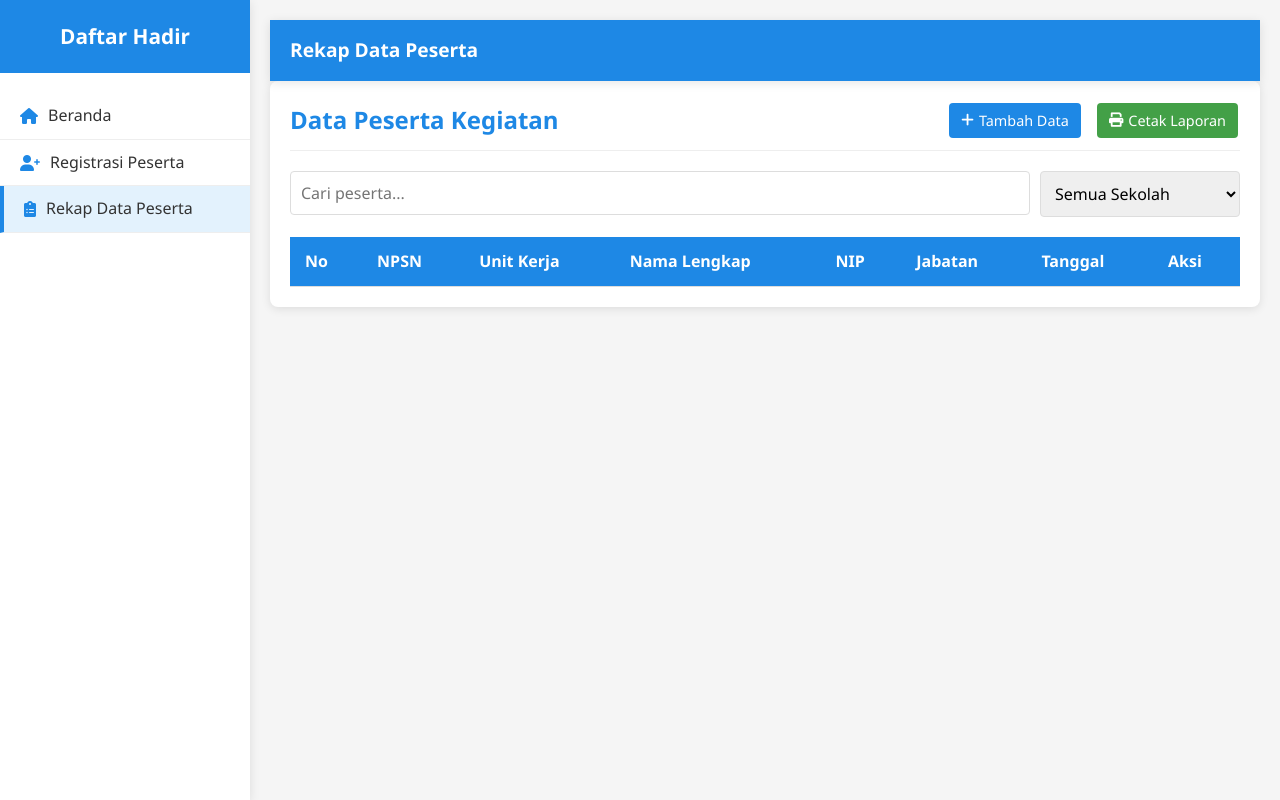
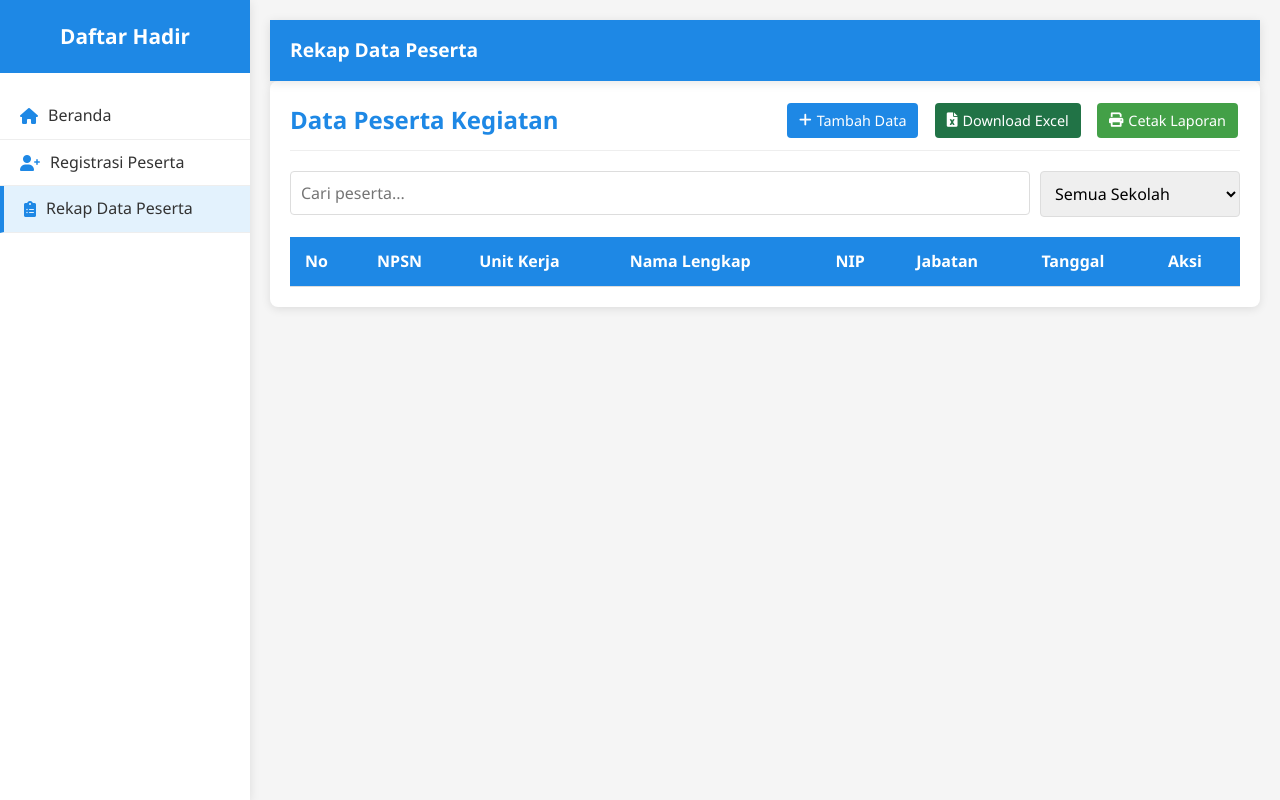
Before and after one commit to nusatjasi/registrasi-peserta-kegiatan-peningkatan-mutu-pendidikan-dn-tenaga-kependidikan-tahun-2025, a plain HTML site: page rekap.html in a window 1280 px wide. Drawn offline with Linux system fonts and the light colour scheme.

Commit message:
Update rekap.html

```diff
--- a/rekap.html
+++ b/rekap.html
@@ -5,6 +5,7 @@
     <meta name="viewport" content="width=device-width, initial-scale=1.0">
     <title>Rekap Data - Peningkatan Mutu Pendidikan 2025</title>
     <link rel="stylesheet" href="https://cdnjs.cloudflare.com/ajax/libs/font-awesome/6.0.0-beta3/css/all.min.css">
+    <script src="https://cdn.sheetjs.com/xlsx-0.19.3/package/dist/xlsx.full.min.js"></script>
     <style>
         :root {
             --primary-color: #1e88e5;
@@ -16,6 +17,7 @@
             --danger-color: #e53935;
             --warning-color: #ffb300;
             --success-color: #43a047;
+            --excel-color: #217346;
         }
 
         * {
@@ -219,6 +221,16 @@
 
         .btn-print:hover {
             background-color: #388e3c;
+        }
+
+        .btn-excel {
+            background-color: var(--excel-color);
+            color: var(--light-color);
+            margin-left: 10px;
+        }
+
+        .btn-excel:hover {
+            background-color: #1a5c36;
         }
 
         .btn-danger {
@@ -437,6 +449,9 @@
                     <div>
                         <button class="btn btn-primary" onclick="showAddModal()">
                             <i class="fas fa-plus"></i> Tambah Data
+                        </button>
+                        <button class="btn btn-excel" onclick="exportToExcel()">
+                            <i class="fas fa-file-excel"></i> Download Excel
                         </button>
                         <button class="btn btn-print" onclick="window.print()">
                             <i class="fas fa-print"></i> Cetak Laporan
@@ -775,6 +790,41 @@
             alert('Peserta baru berhasil ditambahkan!');
         }
 
+        // Export to Excel function
+        function exportToExcel() {
+            const pesertaList = JSON.parse(localStorage.getItem('pesertaList')) || [];
+
+            if (pesertaList.length === 0) {
+                alert('Tidak ada data peserta untuk diexport!');
+                return;
+            }
+
+            // Prepare worksheet
+            const wsData = [
+                ["No", "NPSN", "Unit Kerja", "Nama Lengkap", "NIP", "Jabatan", "Tanggal"],
+                ...pesertaList.map(peserta => [
+                    peserta.no,
+                    peserta.npsn || '',
+                    peserta.unitKerja || '',
+                    peserta.namaLengkap || '',
+                    peserta.nip || '',
+                    peserta.jabatan || '',
+                    peserta.tanggal || ''
+                ])
+            ];
+
+            const ws = XLSX.utils.aoa_to_sheet(wsData);
+
+            // Create workbook
+            const wb = XLSX.utils.book_new();
+            XLSX.utils.book_append_sheet(wb, ws, "Data Peserta");
+
+            // Generate file and download
+            const date = new Date();
+            const dateStr = date.toISOString().split('T')[0];
+            XLSX.writeFile(wb, `Rekap_Peserta_${dateStr}.xlsx`);
+        }
+
         // Load data when page loads
         document.addEventListener('DOMContentLoaded', loadParticipants);
     </script>
```
